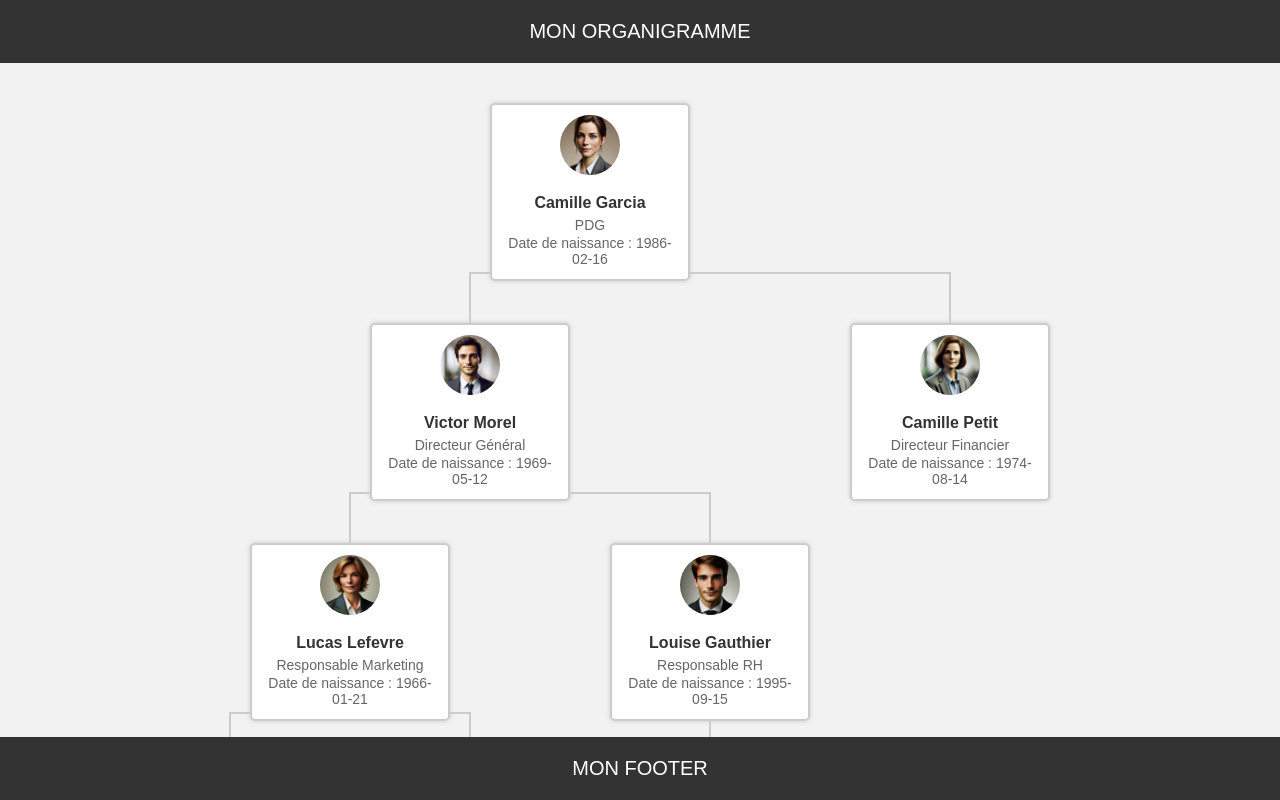
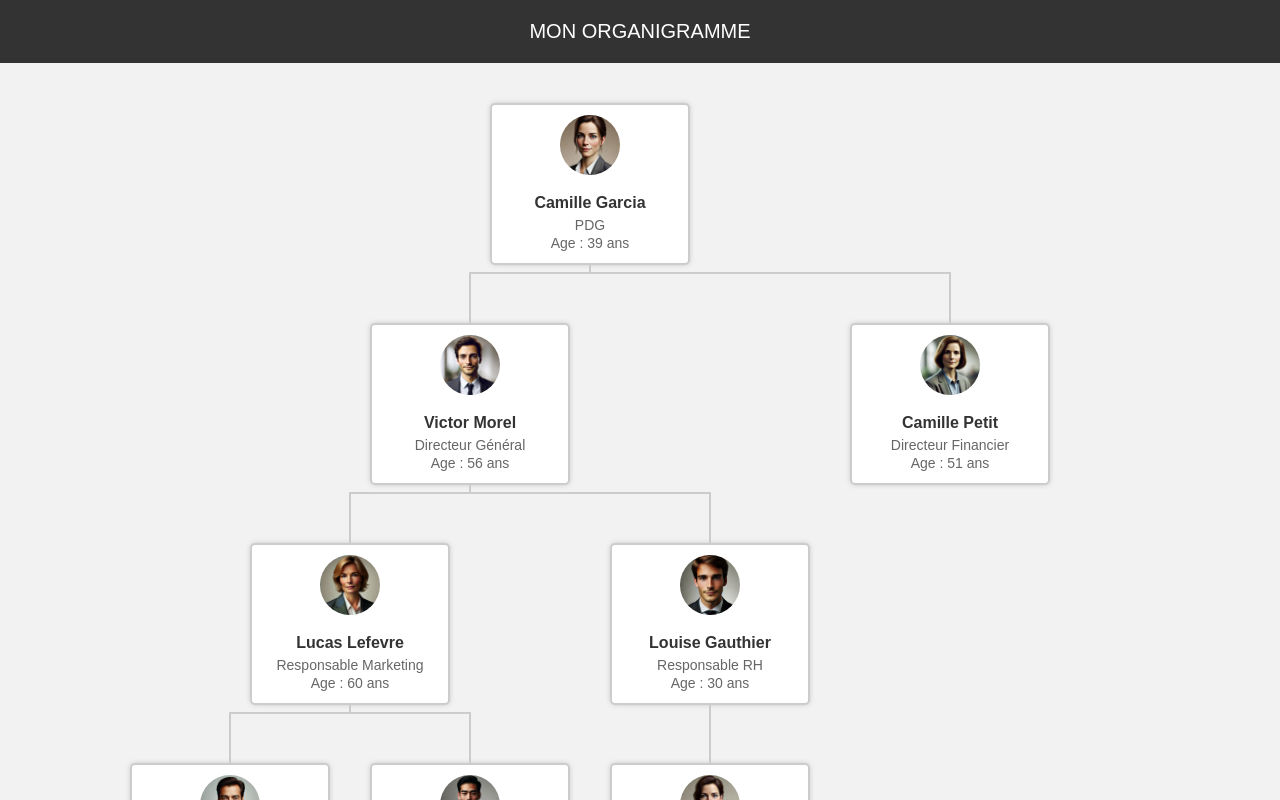
Before and after one commit to MPr44/trombinoscope, a plain HTML site: page index.html in a window 1280 px wide. Drawn offline with Linux system fonts and the light colour scheme.

Commit message:
add comments

```diff
--- a/assets/js/main.js
+++ b/assets/js/main.js
@@ -36,7 +36,7 @@ document.addEventListener('DOMContentLoaded', () => {
             <img src="${node.data.photo}" alt="${node.data.prenom} ${node.data.nom}" />
             <h3>${node.data.prenom} ${node.data.nom}</h3>
             <p>${node.data.poste}</p>
-            <p>Date de naissance : ${node.data.dateNaissance}</p>
+            <p>Age : ${getAgeFromBirthdayDate(node.data.dateNaissance).toFixed(0)} ans</p>
           `;
           chartInner.appendChild(div);
         });
--- /dev/null
+++ b/assets/js/utils.js
@@ -0,0 +1,4 @@
+function getAgeFromBirthdayDate (birthdayDate) {
+  const age = new Date().getTime() - new Date(birthdayDate).getTime()
+  return age / 1000 / 60 / 60 / 24 / 30 / 12
+}
--- a/index.html
+++ b/index.html
@@ -6,6 +6,7 @@
   <title>Organigramme SVG Centré</title>
   <!-- On importe la feuille de styles -->
   <link rel="stylesheet" href="./assets/css/style.css"/>
+  <script src="assets/js/utils.js"></script>
 </head>
 <body>
   <header class="main-header">
@@ -22,9 +23,9 @@
     </div>
   </div>
 
-  <footer class="main-footer">
+  <!-- <footer class="main-footer">
     MON FOOTER
-  </footer>
+  </footer> -->
 
   <!-- Script principal pour construire et afficher l'organigramme -->
   <script src="./assets/js/main.js"></script>
```
